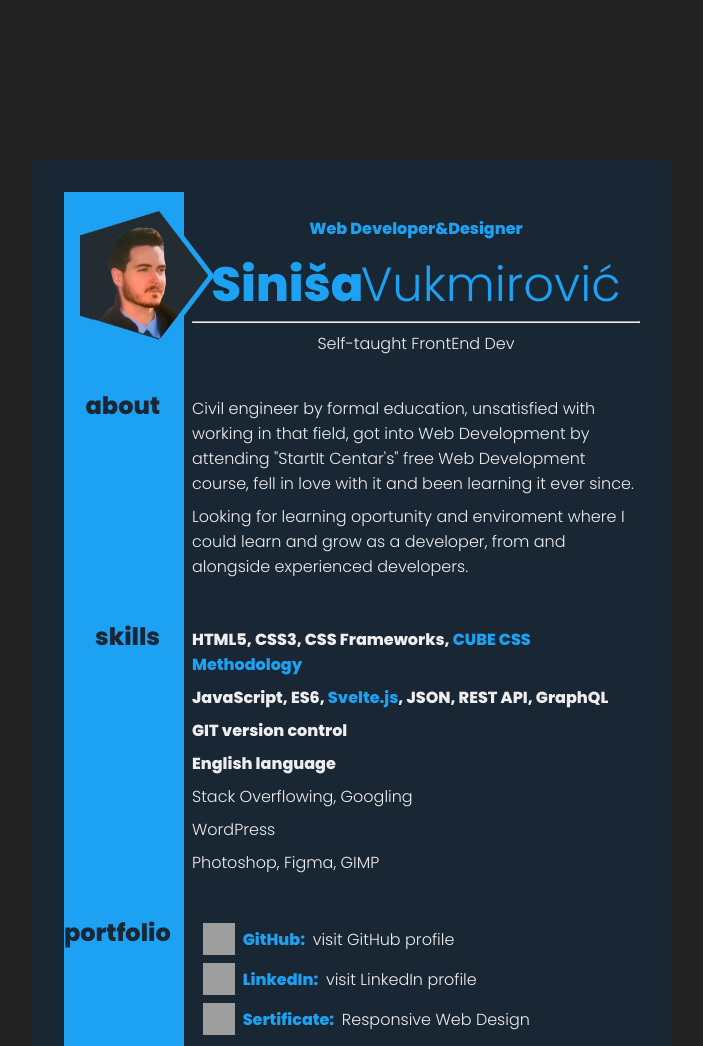
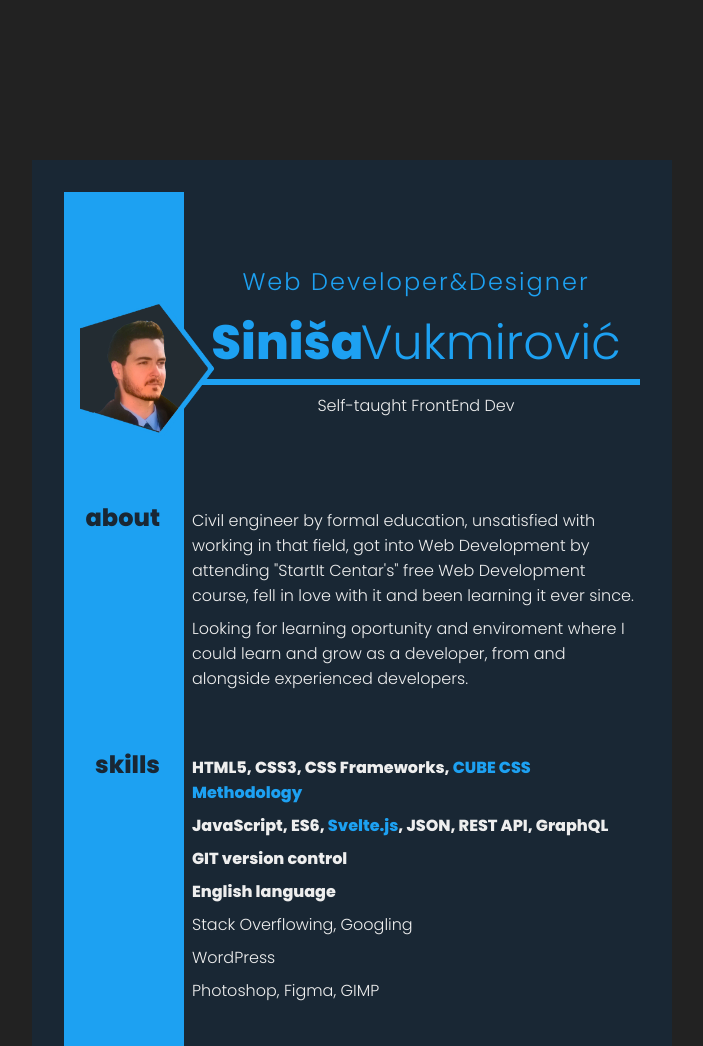
Before and after one commit to SinisaVukmirovic/Resume, a plain HTML site: page index.html in a window 1280 px wide. Shown: the top 1046 px of the page, without its empty margins (288-991 px from the left). Drawn offline with Linux system fonts and the light colour scheme; grey boxes are pictures that could not be loaded.

```diff
--- a/index.html
+++ b/index.html
@@ -12,7 +12,6 @@
     <h1 class="off-screen">Resume</h1>
 
     <main>
-        <div class="side-bg"></div>
         <section>
             <img class="profile-pic" src="./assets/profile-pic-stroke.png" alt="Profile Picture">
             <div class="profile">
@@ -66,19 +65,7 @@
                 </div>
             </div>
         </section>
-        <!-- <section>
-            <h3>contact</h3>
-            <div class="contact">
-                <div class="link">
-                    <img src="https://s2.svgbox.net/octicons.svg?ic=mail-bold&color=1da1f2" width="32" height="32">
-                    <h5><span class="highlight">email: </span> sinisavukmirovic@gmail.com</h5>
-                </div>
-                <div class="link">
-                    <img src="https://s2.svgbox.net/materialui.svg?ic=smartphone&color=1da1f2" width="32" height="32">
-                    <h5><span class="highlight">Phone: </span> +381 63 84 22 xxx</h5>
-                </div>
-            </div>
-        </section> -->
+        <div class="side-bg"></div>
     </main>
 
 </body>
--- a/style.css
+++ b/style.css
@@ -34,10 +34,23 @@ h1.off-screen {
 }
 
 a {
+    display: inline-block;
     color: #eee;
     font-size: 1rem;
     text-decoration: none;
     font-family: var(--font-family);
+    transition: transform 250ms linear;
+}
+a:hover {
+    color: var(--theme-clr);
+    filter: brightness(200%);
+    transform: translateX(.5rem);
+}
+
+hr {
+    height: .4rem;
+    background-color: var(--theme-clr);
+    border: none;
 }
 
 main {
@@ -54,13 +67,14 @@ main {
         display: grid;
         grid-template-columns: 1fr 5fr;
         padding: 1rem 0;
+        margin: 1rem 0;
     }
         section > div {
             padding-left: 2rem;
         }
         section .profile-pic {
             width: 140%;
-            margin-left: 1rem;
+            margin: 2.8rem 0 0 1rem ;
             z-index: 2;
         }
         section h3 {
@@ -79,19 +93,8 @@ main {
             margin: .5rem 0;
         }
 
-    .side-bg {
-        position: absolute;
-        z-index: -1;
-        top: 2rem;
-        left: 2rem;
-        bottom: 2rem;
-        width: 7.5rem;
-        background-color: var(--theme-clr);
-    }
-
 main section:first-child {
-    margin-top: 5rem;
-    outline: 1px solid lime;
+    padding: 3rem 0 2rem;
 }
 
 .profile {
@@ -106,6 +109,11 @@ main section:first-child {
         .profile .thick {
             font-weight: 800;
         }
+    .profile h4 {
+        font-weight: normal;
+        font-size: 1.5rem;
+        letter-spacing: 2px;
+    }
     .profile h5 {
         font-size: 1rem;
         color: var(--font-clr);
@@ -124,3 +132,13 @@ section .link {
 .portfolio .highlight {
     margin-right: .25rem;
 }
+
+.side-bg {
+    position: absolute;
+    z-index: -1;
+    top: 2rem;
+    left: 2rem;
+    bottom: 2rem;
+    width: 7.5rem;
+    background-color: var(--theme-clr);
+}
```
